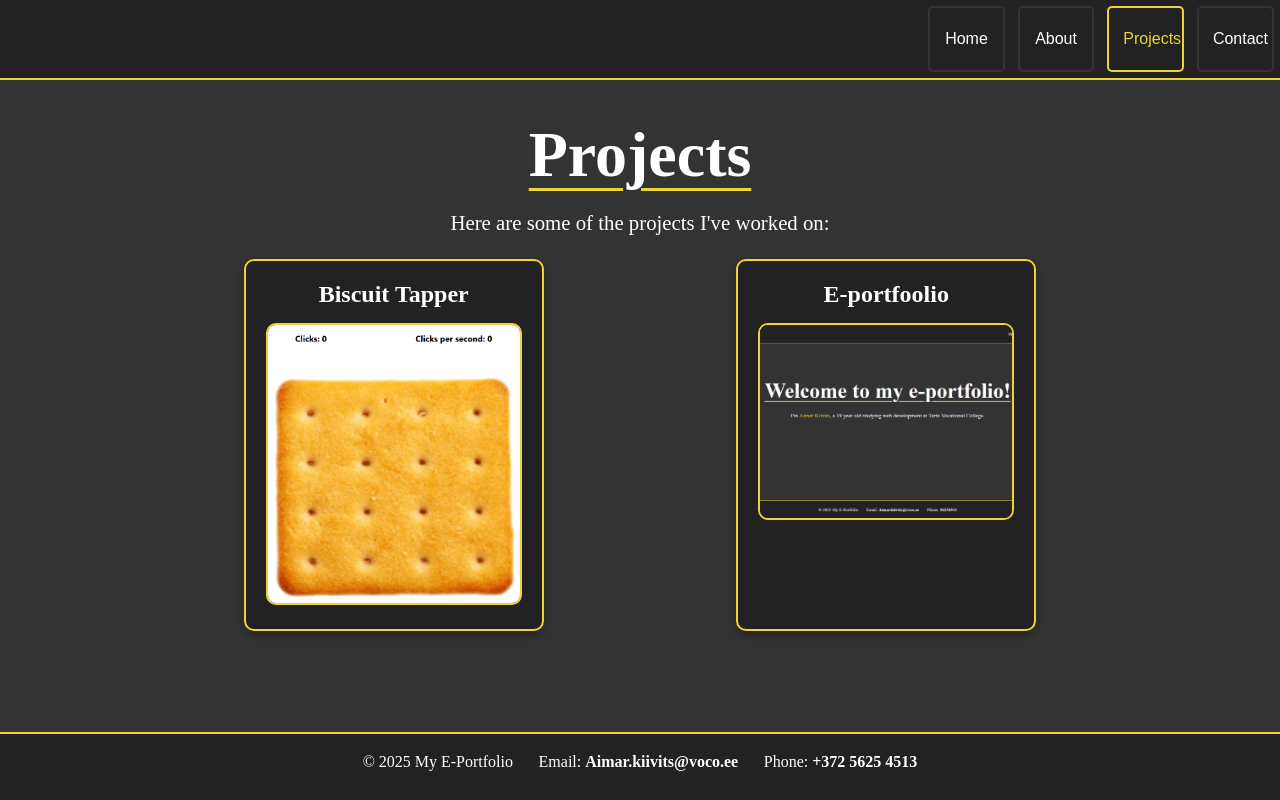
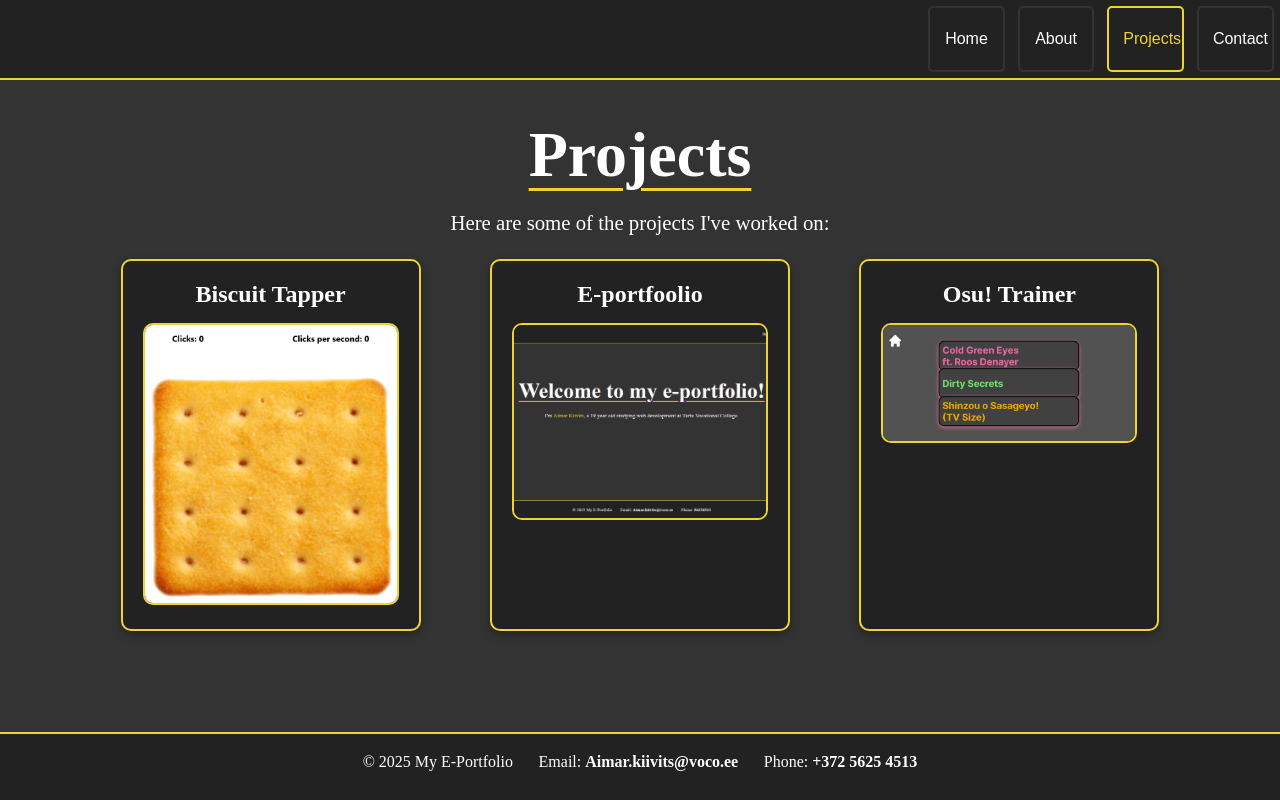
Before and after one commit to AimarKiivits/E-portfoolio, a React (Create React App) app in the folder e-portfoolio/: page /projects in a window 1280 px wide. Built offline with nearby package versions, Linux system fonts and the light colour scheme.

Commit message:
Added a third project.

```diff
--- a/e-portfoolio/src/App.css
+++ b/e-portfoolio/src/App.css
@@ -77,7 +77,6 @@
   align-items: flex-start;
   flex-direction: row;
   margin-top: 4%;
-  font-size: 1.2rem;
   height: 90%;
   width: 100%;
 }
@@ -137,6 +136,7 @@
 
 a:link {
   color: #edd434;
+  font-size: 1.3rem
 }
 
 a:visited {
--- a/e-portfoolio/src/Pages/Projects.js
+++ b/e-portfoolio/src/Pages/Projects.js
@@ -3,6 +3,7 @@ import React, { useState } from "react";
 const Projects = () => {
     const [biscuit, setBiscuit] = useState(false);
     const [portfolio, setPortfolio] = useState(false);
+    const [osu, setOsu] = useState(false);
 
     return (
         <div className="projects">
@@ -60,6 +61,28 @@ const Projects = () => {
                         </div>
                     )}
                 </div>
+                <div className="projects-content">
+                    <div className="project-card" onClick={() => setOsu(true)}>
+                        <h2 className="">Osu! Trainer</h2>
+                        <img src="/osu.png" alt="Osu! Trainer" />
+                    </div>
+                    {osu && (
+                        <div className={`modal-overlay ${osu ? "show" : ""}`}>
+                            <div className="modal-content">
+                                <h2>Osu! Trainer</h2>
+                                <p>Osu! Trainer is a mobile app I am making with a few of my classmates for one of our lessons. It is meant to help you practice for Osu! a popular rythm game.</p>
+                                <p>We are making it using Expo and TypeScript.</p>
+                                <p>Currently the Github repo is private </p>
+                                <button
+                                    className="close-button"
+                                    onClick={() => setOsu(false)}
+                                >
+                                    Close
+                                </button>
+                            </div>
+                        </div>
+                    )}
+                </div>
             </div>
         </div>
     );
```
Also changed, not shown: e-portfoolio/public/osu.png (added).
